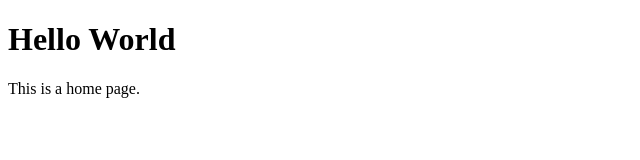
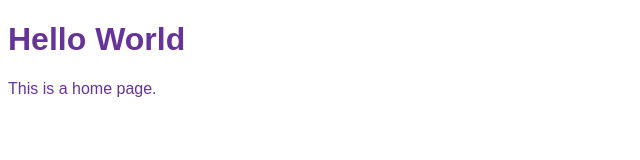
Before and after one commit to miltonlundte19/ML_11ty-start, an Eleventy site: page src/index.md in a window 1280 px wide. Shown: the whole page, without its empty margins (0-640 px from the left). Built offline with nearby package versions, Linux system fonts and the light colour scheme; Eleventy itself is replaced by a stand-in of ours; files that its build step writes are made by us from their sources.

Commit message:
✨ video-2

```diff
--- a/src/_includes/base.njk
+++ b/src/_includes/base.njk
@@ -5,6 +5,7 @@
     <meta http-equiv="X-UA-Compatible" content="IE=edge">
     <meta name="viewport" content="width=device-width, initial-scale=1.0">
     <title>{{ title }}</title>
+    <link rel="stylesheet" href="{{ 'css/style.css' | url }}"
 </head>
 <body>
     <h1>{{ title }}</h1>
--- /dev/null
+++ b/src/sass/style.scss
@@ -0,0 +1,4 @@
+body  {
+    font-family: sans-serif;
+    color: rebeccapurple;
+}
```
Also changed, not shown: package.json (+10 -3 lines), public/index.html (+1 -0 lines), .eleventy.js, public/css/style.css (added), 2 other files.
